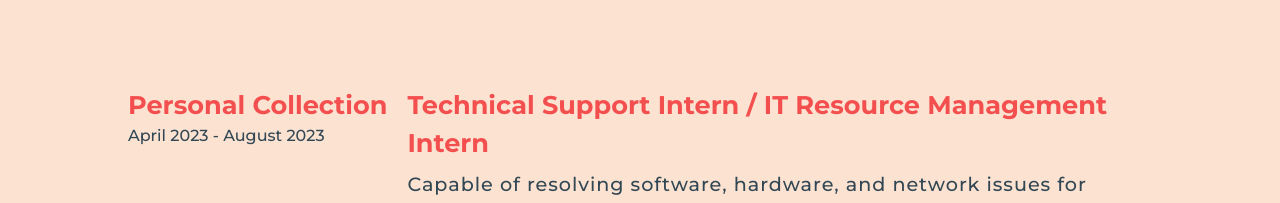
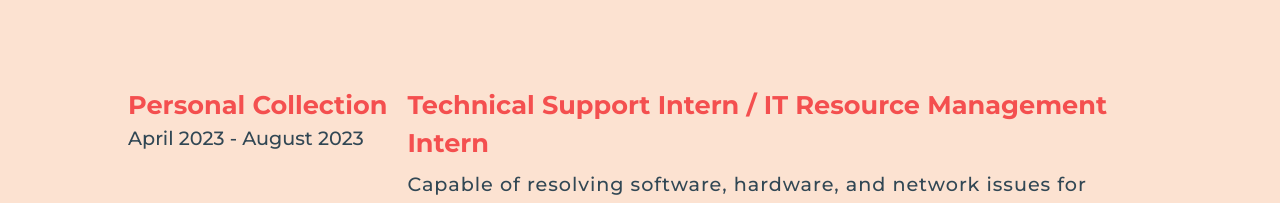
Before and after one commit to McBaque01/McBaqueV3, a React (Vite) app in the folder Frontend/McBaqueV3/: page /Portfolio in a window 1280 px wide. Shown: the part 1580-1783 px from the top of the page. Built offline with nearby package versions, Linux system fonts and the light colour scheme.

Commit message:
Commiting correct fontt size for internship date

```diff
--- a/Frontend/McBaqueV3/src/assets/components/portfolio/about/About.tsx
+++ b/Frontend/McBaqueV3/src/assets/components/portfolio/about/About.tsx
@@ -85,7 +85,7 @@ export const About = () => {
                 <h1 className="font-Montserrat text-[1em] font-bold text-cred xl:text-[1.6em] 2xl:text-[1.6em]">
                   Personal Collection
                 </h1>
-                <h2 className="font-Montserrat text-[1em] font-medium text-cblue">
+                <h2 className="font-Montserrat text-[1em] font-medium text-cblue  xl:text-[1.2em] 2xl:text-[1.2em]">
                   April 2023 - August 2023
                 </h2>
               </div>
```
